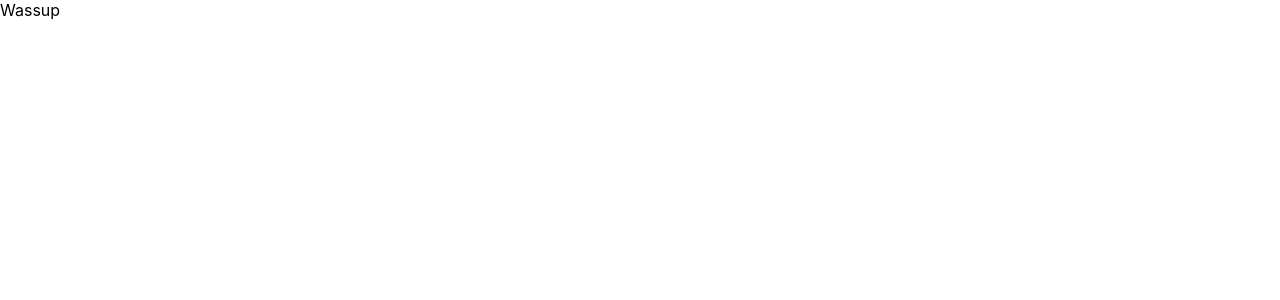
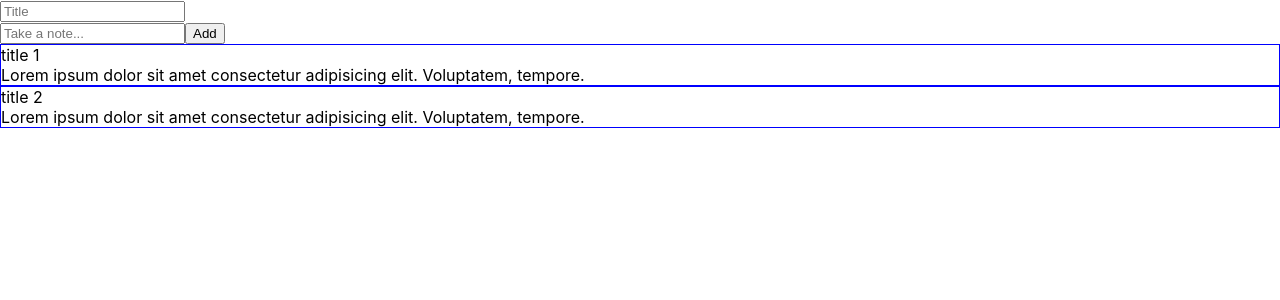
Before and after one commit to OmkarArora/gkeep-notes, a React (Create React App) app: page / in a window 1280 px wide. Shown: the top 300 px of the page. Built offline with nearby package versions, Linux system fonts and the light colour scheme.

Commit message:
feat: basic add note feature added

```diff
--- a/src/App.js
+++ b/src/App.js
@@ -1,7 +1,9 @@
+import {NotesSection} from "./components";
+
 const App = () => {
 	return (
 		<div class="App">
-			Wassup
+			<NotesSection/>
 		</div>
 	)
 }
--- /dev/null
+++ b/src/components/NotesSection/NotesDisplay/NotesCard/NotesCard.jsx
@@ -0,0 +1,12 @@
+
+const NotesCard = ({title, content}) => {
+
+	return(
+		<div style={{border: "1px solid blue"}}>
+			<div>{title}</div>
+			<div>{content}</div>
+		</div>
+	)
+}
+
+export default NotesCard;
--- /dev/null
+++ b/src/components/NotesSection/NotesDisplay/NotesDisplay.jsx
@@ -0,0 +1,11 @@
+import NotesCard from "./NotesCard/NotesCard";
+
+const NotesDisplay = ({notes}) => {
+	return(
+		<div>
+			{notes.map(item => <NotesCard title={item.title} content={item.content}/>)}
+		</div>
+	)
+}
+
+export default NotesDisplay;
--- /dev/null
+++ b/src/components/NotesSection/NotesInput/NotesInput.jsx
@@ -0,0 +1,32 @@
+import { useState } from "react";
+
+const NotesInput = ({addNewNote}) => {
+  const [titleState, setTitle] = useState("");
+  const [contentState, setContent] = useState("");
+  const onClickAdd = () => {
+	  addNewNote({title: titleState, content: contentState});
+	  setTitle("");
+	  setContent("");
+  }
+  return (
+    <div>
+      <div>
+        <input
+          placeholder="Title"
+          value={titleState}
+          onChange={(event) => setTitle(event.target.value)}
+        ></input>
+      </div>
+      <div>
+        <input
+          placeholder="Take a note..."
+          value={contentState}
+          onChange={(event) => setContent(event.target.value)}
+        ></input>
+        <button onClick={onClickAdd}>Add</button>
+      </div>
+    </div>
+  );
+};
+
+export default NotesInput;
--- /dev/null
+++ b/src/components/NotesSection/NotesSection.jsx
@@ -0,0 +1,41 @@
+import {useState} from "react";
+import NotesDisplay from "./NotesDisplay/NotesDisplay";
+import NotesInput from "./NotesInput/NotesInput";
+
+const notes = [
+  {
+    id: 1,
+	title: "title 1",
+    content:
+      "Lorem ipsum dolor sit amet consectetur adipisicing elit. Voluptatem, tempore.",
+    bgColor: "yellow",
+    isPinned: false,
+  },
+  {
+	id: 2,
+    title: "title 2",
+    content:
+      "Lorem ipsum dolor sit amet consectetur adipisicing elit. Voluptatem, tempore.",
+    bgColor: "red",
+    isPinned: true,
+  },
+];
+
+export const NotesSection = () => {
+	const [allNotes, setAllNotes] = useState(notes);
+	const addNewNote = (newNote) => {
+		setAllNotes([...allNotes, {
+			id: allNotes.length+1,
+			title: newNote.title,
+			content: newNote.content,
+			bgColor: "gray",
+			isPinned: false,
+		}])
+	}
+  return (
+    <div>
+      <NotesInput addNewNote={(newNote)=>addNewNote(newNote)}/>
+      <NotesDisplay notes={allNotes}/>
+    </div>
+  );
+};
--- /dev/null
+++ b/src/components/index.js
@@ -0,0 +1 @@
+export {NotesSection} from "./NotesSection/NotesSection";
--- a/src/index.css
+++ b/src/index.css
@@ -1,13 +1,21 @@
+:root {
+  --color-dark: #202124;
+  --color-purple: #42275e;
+  --color-pink: #5b2245;
+  --color-brown: #202124;
+  --color-gray: #3c3f43;
+}
+
 body {
   margin: 0;
-  font-family: -apple-system, BlinkMacSystemFont, 'Segoe UI', 'Roboto', 'Oxygen',
-    'Ubuntu', 'Cantarell', 'Fira Sans', 'Droid Sans', 'Helvetica Neue',
+  font-family: -apple-system, BlinkMacSystemFont, "Segoe UI", "Roboto", "Oxygen",
+    "Ubuntu", "Cantarell", "Fira Sans", "Droid Sans", "Helvetica Neue",
     sans-serif;
   -webkit-font-smoothing: antialiased;
   -moz-osx-font-smoothing: grayscale;
 }
 
 code {
-  font-family: source-code-pro, Menlo, Monaco, Consolas, 'Courier New',
+  font-family: source-code-pro, Menlo, Monaco, Consolas, "Courier New",
     monospace;
 }
```
